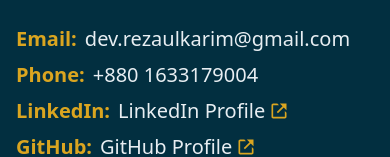
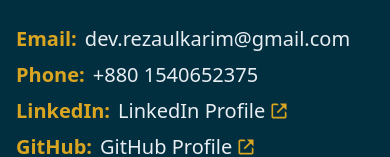
Before and after one commit to devRezaulKarim/portfolio, a React (Vite) app: page /contact in a window 390 px wide. Shown: the part 183-340 px from the top of the page. Built offline with nearby package versions, Linux system fonts and the light colour scheme; a web font is replaced by a local one.

Commit message:
REF: Change phone number

```diff
--- a/index.html
+++ b/index.html
@@ -1,8 +1,8 @@
-<!doctype html>
+<!DOCTYPE html>
 <html lang="en">
   <head>
     <meta charset="UTF-8" />
-    <link rel="icon" type="image/svg+xml" href="/vite.svg" />
+    <link rel="icon" type="image/svg+xml" href="/rkz.svg" />
     <meta name="viewport" content="width=device-width, initial-scale=1.0" />
     <title>Md. Rezaul Karim</title>
   </head>
--- a/src/Pages/Contact.jsx
+++ b/src/Pages/Contact.jsx
@@ -36,7 +36,7 @@
             <span className="mr-2 font-bold text-[var(--color-accent)]">
               Phone:
             </span>
-            <span>+880 1633179004</span>
+            <span>+880 1540652375</span>
           </div>
           <div className="text-xl mb-2 flex">
             <span className="mr-2 font-bold text-[var(--color-accent)]">
```
Also changed, not shown: public/rkz.svg (added).
